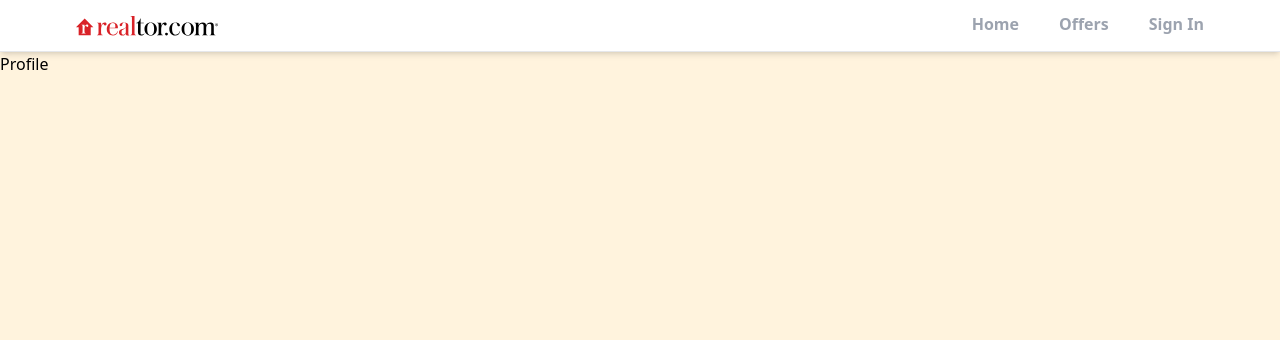
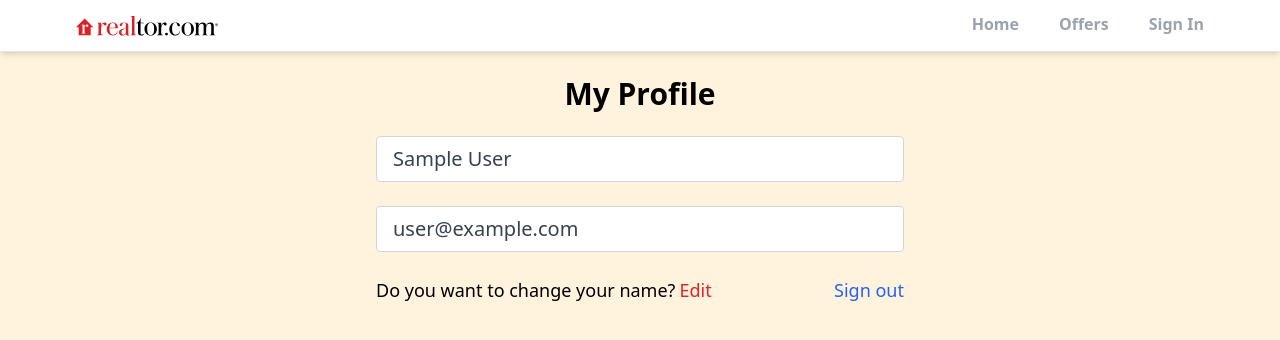
Before and after one commit to AbdulRazzak6478/react-realtor-clone, a React (Create React App) app: page /profile in a window 1280 px wide. Shown: the top 340 px of the page. Built offline with nearby package versions, Linux system fonts and the light colour scheme; no server answers; sample sign-in values are in the browser's storage.

Commit message:
create private route and custom hook for protecting the profile page and add the logout functionality

```diff
--- a/src/App.js
+++ b/src/App.js
@@ -10,7 +10,7 @@
 import { ToastContainer } from "react-toastify";
 import 'react-toastify/dist/ReactToastify.css';
 import {Toaster} from 'react-hot-toast';
-
+import PrivateRoute from "./components/PrivateRoute";
 function App() {
   return (
     <>
@@ -18,11 +18,13 @@
         <Header />
         <Routes>
           <Route path="/" element={<Home />} />
+          <Route path="/profile" element={<PrivateRoute />}>
+              <Route path="/profile" element={<Profile />} />
+          </Route>
           <Route path="/offers" element={<Offers />} />
           <Route path="/sign-in" element={<SignIn />} />
           <Route path="/sign-up" element={<SignUp />} />
           <Route path="/forget-password" element={<ForgetPassword />} />
-          <Route path="/profile" element={<Profile />} />
         </Routes>
       </Router>
       <Toaster />
--- /dev/null
+++ b/src/components/PrivateRoute.jsx
@@ -0,0 +1,14 @@
+import React from 'react'
+import { Outlet ,Navigate} from 'react-router-dom';
+import {useAuthStatus} from '../hooks/useAuthStatus';
+
+const PrivateRoute = () => {
+    const {loggedIn ,checkingStatus}=useAuthStatus();
+    if(checkingStatus)
+    {
+        return <h2>Loading...</h2>
+    }
+  return loggedIn ? <Outlet />:<Navigate to="/sign-in" />
+}
+
+export default PrivateRoute;
--- /dev/null
+++ b/src/hooks/useAuthStatus.jsx
@@ -0,0 +1,19 @@
+import { getAuth, onAuthStateChanged } from 'firebase/auth';
+import { useEffect, useState } from 'react'
+
+export const useAuthStatus = () => {
+    const [loggedIn,setLoggedIn]=useState(false);
+    const [checkingStatus,setCheckingStatus]=useState(true);
+
+    useEffect(()=>{
+        const auth = getAuth();
+        onAuthStateChanged(auth ,(user)=>{
+            if(user)
+            {
+                setLoggedIn(true);
+            }
+            setCheckingStatus(false);
+        })
+    })
+  return {loggedIn ,checkingStatus};
+}
--- a/src/pages/Profile.jsx
+++ b/src/pages/Profile.jsx
@@ -1,9 +1,37 @@
-import React from 'react'
+import React, { useState } from "react";
+import {getAuth} from "firebase/auth";
+import { useNavigate } from "react-router";
+const Profile = () => {
+  const auth = getAuth();
+  const navigate =  useNavigate();
+  const [formData, setFormData] = useState({
+    name:auth.currentUser.displayName,
+    email: auth.currentUser.email,
+    // name: "Abdul Razzak",
+    // email: "abdulrazzak4186@gmail.com",
+  });
+  const { name, email } = formData;
+  function onLogout(){
+    auth.signOut();
+    navigate("/");
+  }
+  return (
+    <section className="max-w-6xl mx-auto flex justify-center items-center flex-col">
+      <h1 className="text-3xl font-bold text-center mt-6 ">My Profile</h1>
+      <div className="w-full md:w-[50%] px-6 mt-6">
+        <form>
+          {/* Name Input */}
+          <input type="text" id="name" value={name} disabled className="w-full mb-6 px-4 py-2 text-xl text-gray-700 bg-white-700 border border-gray-300 rounded transition ease-in-out"/>
+          {/* Email Input */}
+          <input type="email" id="email" value={email} disabled className="w-full mb-6 px-4 py-2 text-xl text-gray-700 bg-white-700 border border-gray-300 rounded transition ease-in-out"/>
+          <div className="flex justify-between text-sm sm:text-lg mb-6">
+            <p className="flex items-center ">Do you want to change your name?<span className="text-red-600 hover:text-red-700 transition ease-in-out duration-200 ml-1 cursor-pointer ">Edit</span></p>
+            <p onClick={onLogout} className="text-blue-600 hover:text-blue-800 cursor-pointer transition ease-in-out duration-200">Sign out</p>
+          </div>
+        </form>
+      </div>
+    </section>
+  );
+};
 
-const Profile = () => {
-  return (
-    <div>Profile</div>
-  )
-}
-
-export default Profile
+export default Profile;
```
